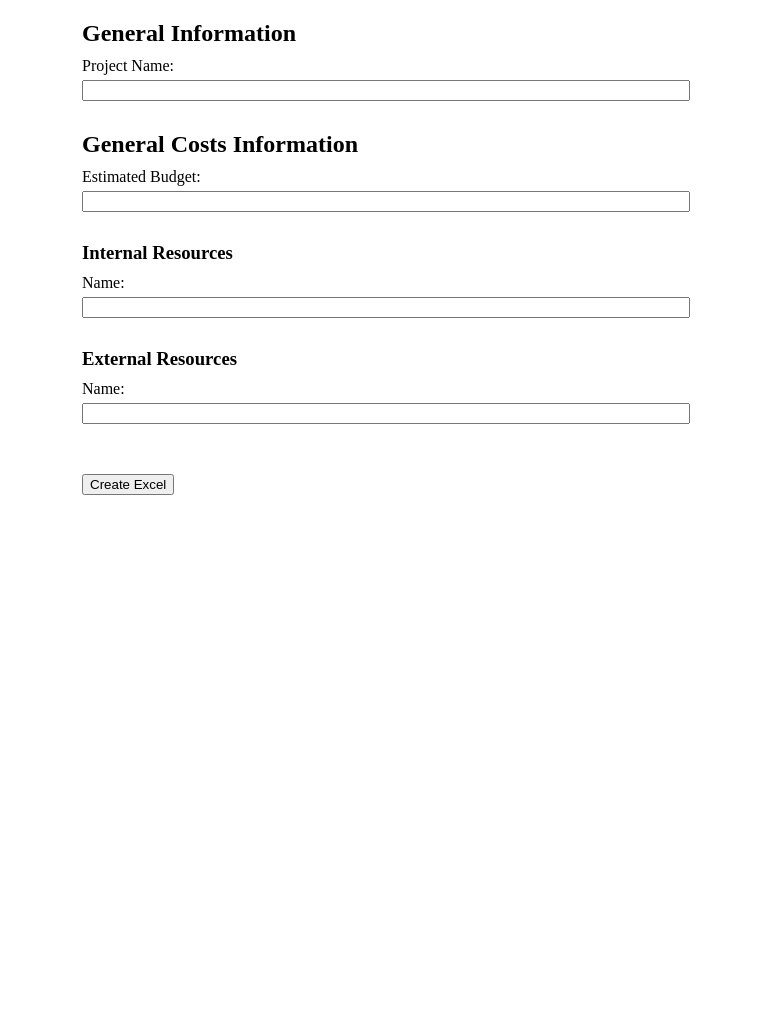
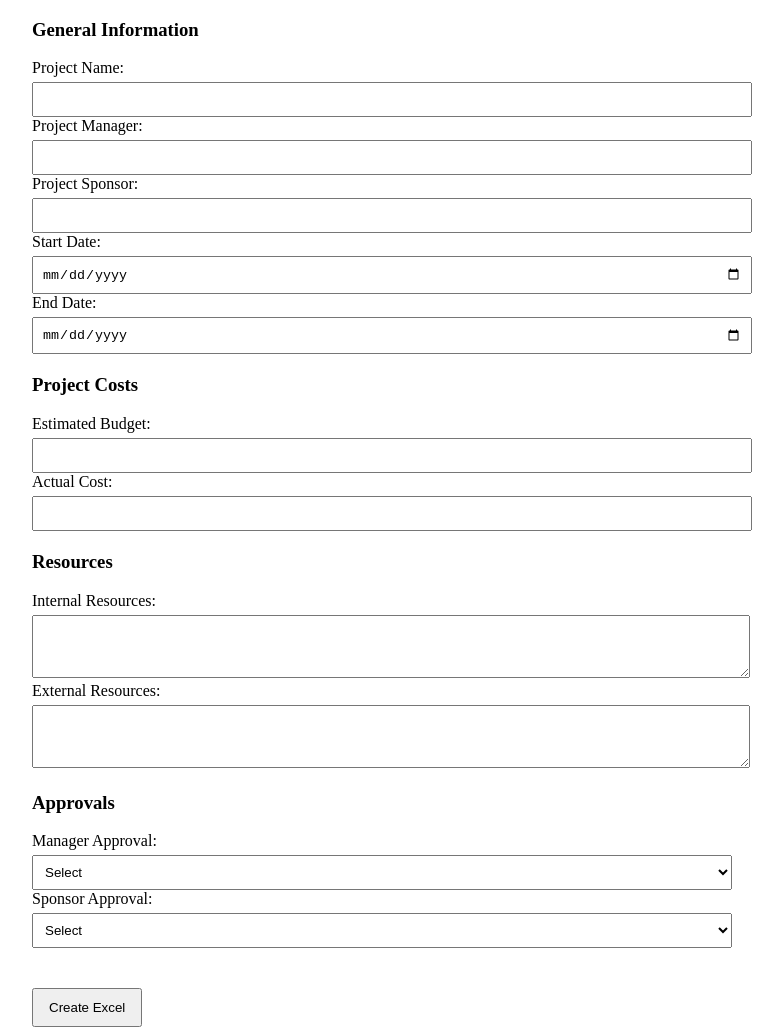
Before and after one commit to dreddy52/dreddy52.github.io, a plain HTML site: page index.html in a window 1280 px wide. Shown: the whole page, without its empty margins (258-1041 px from the left). Before the commit the page ends 800 px from the top, so only its background shows below. Drawn offline with Linux system fonts and the light colour scheme.

Commit message:
Update index.html

```diff
--- a/index.html
+++ b/index.html
@@ -3,30 +3,29 @@
 <head>
   <meta charset="UTF-8">
   <meta name="viewport" content="width=device-width, initial-scale=1.0">
-  <title>Project Intake Form</title>
+  <title>Complete Project Intake Form</title>
   <style>
-    /* Add your CSS styles here */
     .container {
-      max-width: 600px;
+      max-width: 700px;
       margin: 0 auto;
     }
-    .section {
+    .form-section {
       margin-bottom: 20px;
     }
-    .title {
+    .form-section h3 {
       font-weight: bold;
-      margin-bottom: 10px;
     }
     label {
-      display: block;
-      margin: 5px 0;
+      margin-top: 10px;
     }
-    input {
-      margin-bottom: 10px;
+    input, select, textarea {
       width: 100%;
+      padding: 8px;
+      margin-top: 5px;
     }
     button {
       margin-top: 20px;
+      padding: 10px 15px;
     }
   </style>
   <script src="https://cdnjs.cloudflare.com/ajax/libs/xlsx/0.16.9/xlsx.full.min.js"></script>
@@ -34,38 +33,57 @@
 <body>
   <div class="container">
     <form id="projectIntakeForm">
-      <!-- General Information Section -->
-      <div class="section">
-        <h2 class="title">General Information</h2>
+      <div class="form-section">
+        <h3>General Information</h3>
         <label for="projectName">Project Name:</label>
-        <input type="text" id="projectName" name="projectName">
+        <input type="text" id="projectName" name="projectName" required>
 
-        <!-- Add other general information fields here -->
+        <label for="projectManager">Project Manager:</label>
+        <input type="text" id="projectManager" name="projectManager" required>
+
+        <label for="projectSponsor">Project Sponsor:</label>
+        <input type="text" id="projectSponsor" name="projectSponsor" required>
+
+        <label for="projectStartDate">Start Date:</label>
+        <input type="date" id="projectStartDate" name="projectStartDate" required>
+
+        <label for="projectEndDate">End Date:</label>
+        <input type="date" id="projectEndDate" name="projectEndDate" required>
       </div>
 
-      <!-- General Costs Information Section -->
-      <div class="section">
-        <h2 class="title">General Costs Information</h2>
+      <div class="form-section">
+        <h3>Project Costs</h3>
         <label for="estimatedBudget">Estimated Budget:</label>
-        <input type="number" id="estimatedBudget" name="estimatedBudget">
+        <input type="number" id="estimatedBudget" name="estimatedBudget" required>
 
-        <!-- Add other general costs fields here -->
+        <label for="actualCost">Actual Cost:</label>
+        <input type="number" id="actualCost" name="actualCost" required>
       </div>
 
-      <!-- Internal Resources Section -->
-      <div class="section">
-        <h3 class="title">Internal Resources</h3>
-        <label for="internalResourceName">Name:</label>
-        <input type="text" id="internalResourceName" name="internalResourceName">
-        <!-- Add other internal resource fields here -->
+      <div class="form-section">
+        <h3>Resources</h3>
+        <label for="internalResources">Internal Resources:</label>
+        <textarea id="internalResources" name="internalResources" rows="3" required></textarea>
+
+        <label for="externalResources">External Resources:</label>
+        <textarea id="externalResources" name="externalResources" rows="3" required></textarea>
       </div>
 
-      <!-- External Resources Section -->
-      <div class="section">
-        <h3 class="title">External Resources</h3>
-        <label for="externalResourceName">Name:</label>
-        <input type="text" id="externalResourceName" name="externalResourceName">
-        <!-- Add other external resource fields here -->
+      <div class="form-section">
+        <h3>Approvals</h3>
+        <label for="managerApproval">Manager Approval:</label>
+        <select id="managerApproval" name="managerApproval" required>
+          <option value="">Select</option>
+          <option value="Approved">Approved</option>
+          <option value="Denied">Denied</option>
+        </select>
+
+        <label for="sponsorApproval">Sponsor Approval:</label>
+        <select id="sponsorApproval" name="sponsorApproval" required>
+          <option value="">Select</option>
+          <option value="Approved">Approved</option>
+          <option value="Denied">Denied</option>
+        </select>
       </div>
 
       <button type="button" id="createExcel">Create Excel</button>
@@ -74,45 +92,47 @@
 
   <script>
     document.getElementById('createExcel').addEventListener('click', function() {
-      // Create a new workbook and a new worksheet
       var wb = XLSX.utils.book_new();
-      var ws = XLSX.utils.aoa_to_sheet([]);
 
-      // Get values from the form
       var projectName = document.getElementById('projectName').value;
+      var projectManager = document.getElementById('projectManager').value;
+      var projectSponsor = document.getElementById('projectSponsor').value;
+      var projectStartDate = document.getElementById('projectStartDate').value;
+      var projectEndDate = document.getElementById('projectEndDate').value;
       var estimatedBudget = document.getElementById('estimatedBudget').value;
-      var internalResourceName = document.getElementById('internalResourceName').value;
-      var externalResourceName = document.getElementById('externalResourceName').value;
+      var actualCost = document.getElementById('actualCost').value;
+      var internalResources = document.getElementById('internalResources').value;
+      var externalResources = document.getElementById('externalResources').value;
+      var managerApproval = document.getElementById('managerApproval').value;
+      var sponsorApproval = document.getElementById('sponsorApproval').value;
 
-      // Add the headers and form data to the worksheet
-      var data = [
-        ["Project Intake Form"],
+      var ws_data = [
+        ['Project Intake Form'],
+        ['General Information'],
+        ['Project Name', projectName],
+        ['Project Manager', projectManager],
+        ['Project Sponsor', projectSponsor],
+        ['Start Date', projectStartDate],
+        ['End Date', projectEndDate],
         [],
-        ["General Information"],
-        ["Project Name", projectName],
-        // ... Add other general information rows here ...
+        ['Project Costs'],
+        ['Estimated Budget', estimatedBudget],
+        ['Actual Cost', actualCost],
         [],
-        ["General Costs Information"],
-        ["Estimated Budget", estimatedBudget],
-        // ... Add other general costs rows here ...
+        ['Resources'],
+        ['Internal Resources', internalResources],
+        ['External Resources', externalResources],
         [],
-        ["Internal Resources"],
-        ["Resource Name", internalResourceName],
-        // ... Add other internal resources rows here ...
-        [],
-        ["External Resources"],
-        ["Resource Name", externalResourceName],
-        // ... Add other external resources rows here ...
+        ['Approvals'],
+        ['Manager Approval', managerApproval],
+        ['Sponsor Approval', sponsorApproval]
       ];
 
-      // Append the form data to the worksheet
-      XLSX.utils.sheet_add_aoa(ws, data);
+      var ws = XLSX.utils.aoa_to_sheet(ws_data);
 
-      // Append the worksheet to the workbook
-      XLSX.utils.book_append_sheet(wb, ws, "Project Intake");
+      XLSX.utils.book_append_sheet(wb, ws, "Project Details");
 
-      // Generate the Excel file
-      XLSX.writeFile(wb, "Project_Intake_Form.xlsx");
+      XLSX.writeFile(wb, "ProjectIntakeForm.xlsx");
     });
   </script>
 </body>
```
